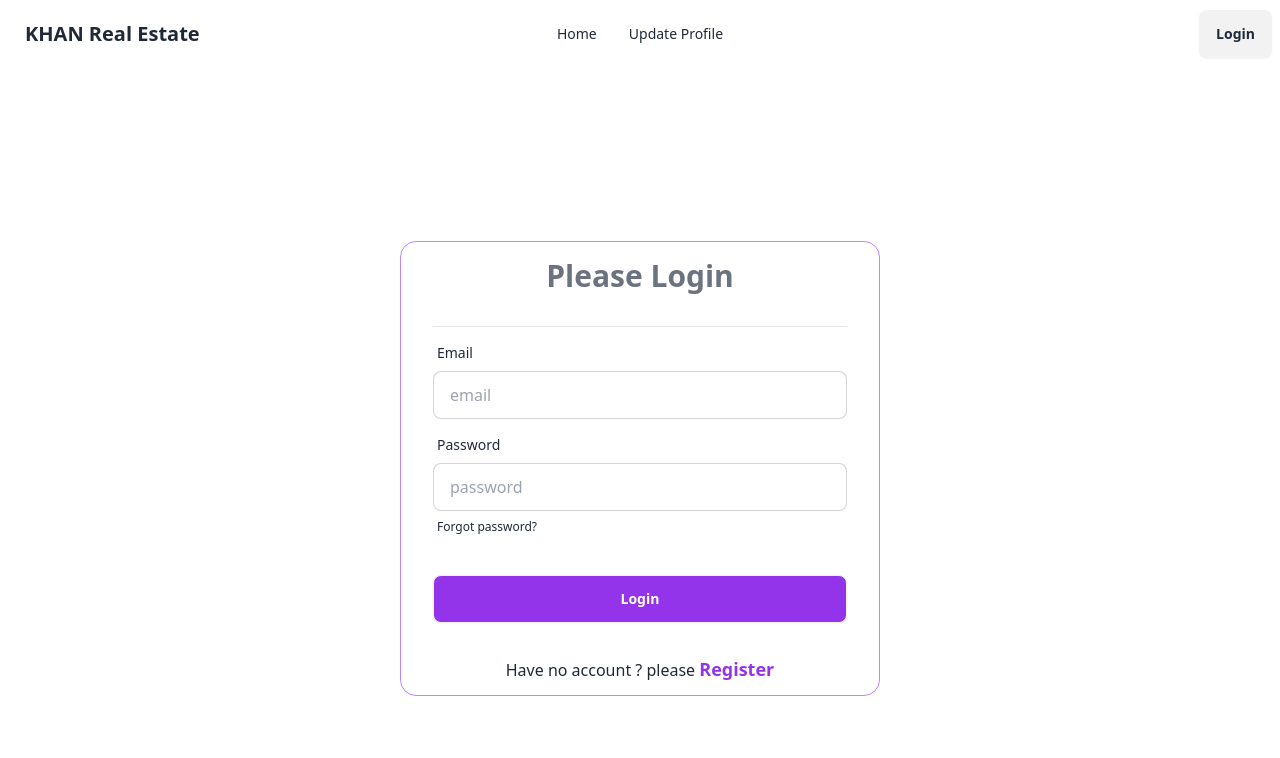
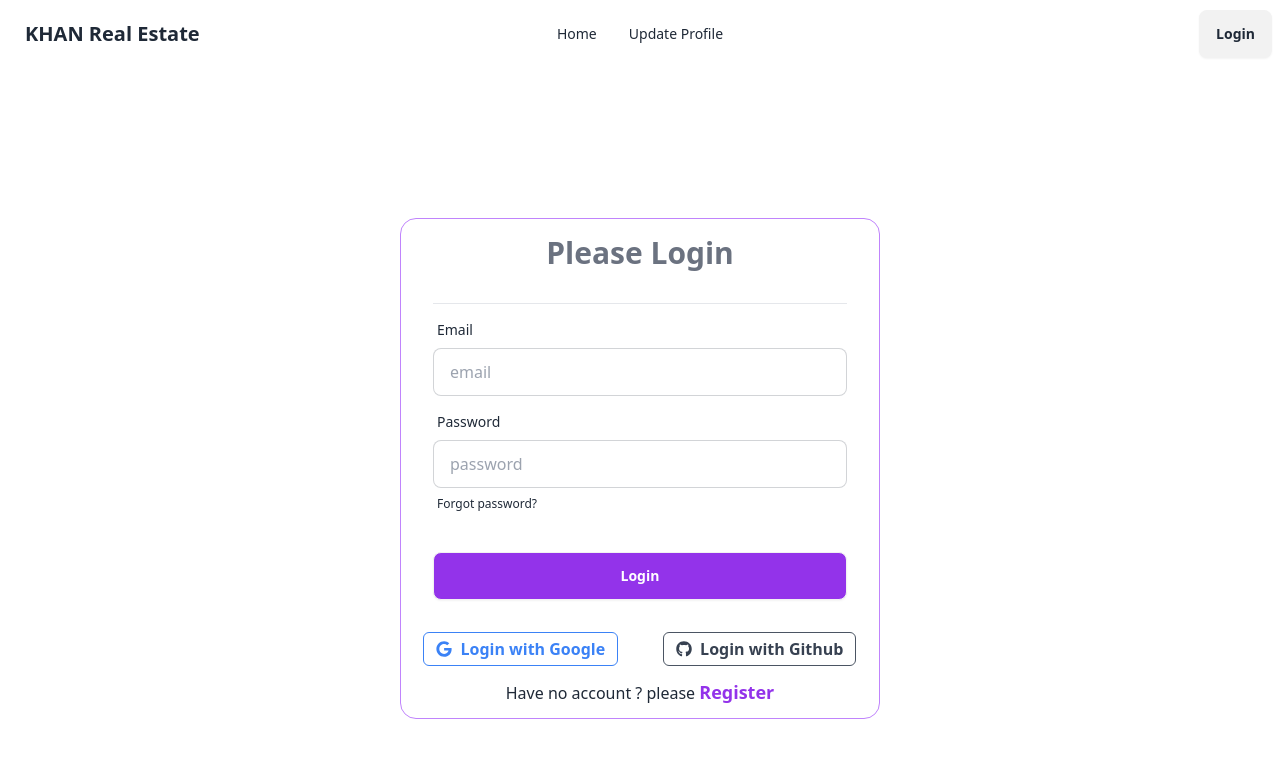
Before and after one commit to TASHDIK-29/Khan-Real-Estate-a9, a React (Vite) app: page /login in a window 1280 px wide. Shown: the top 758 px of the page. Built offline with nearby package versions, Linux system fonts and the light colour scheme; no server answers.

Commit message:
Google login functionality implemented

```diff
--- a/src/auth/AuthProvider.jsx
+++ b/src/auth/AuthProvider.jsx
@@ -1,4 +1,4 @@
-import { createUserWithEmailAndPassword, onAuthStateChanged, signInWithEmailAndPassword, signOut } from "firebase/auth";
+import { GoogleAuthProvider, createUserWithEmailAndPassword, onAuthStateChanged, signInWithEmailAndPassword, signInWithPopup, signOut } from "firebase/auth";
 import { createContext, useEffect, useState } from "react";
 import auth from "../firebase/firebase.config";
 
@@ -6,6 +6,8 @@ import auth from "../firebase/firebase.config";
 export const AuthContext = createContext(null);
 
 const AuthProvider = ({children}) => {
+
+    const googleProvider = new GoogleAuthProvider();
 
     const [user, setUser] = useState(null);
 
@@ -15,6 +17,11 @@ const AuthProvider = ({children}) => {
 
     const loginUser = (email, password) =>{
         return signInWithEmailAndPassword(auth, email, password);
+    }
+
+    // Google Login
+    const googleLogin = () =>{
+        return signInWithPopup(auth, googleProvider);
     }
 
     const logOut = () =>{
@@ -34,7 +41,8 @@ const AuthProvider = ({children}) => {
         createUser,
         loginUser,
         logOut,
-        user
+        user,
+        googleLogin
     }
     return (
         <AuthContext.Provider value={authInfo}>
--- a/src/pages/login/Login.jsx
+++ b/src/pages/login/Login.jsx
@@ -2,10 +2,11 @@ import { Link } from "react-router-dom";
 import { useForm } from "react-hook-form";
 import { useContext } from "react";
 import { AuthContext } from "../../auth/AuthProvider";
+import { FaGithub, FaGoogle } from "react-icons/fa";
 
 const Login = () => {
 
-    const {loginUser} = useContext(AuthContext);
+    const {loginUser, googleLogin} = useContext(AuthContext);
 
     const {
         register,
@@ -63,6 +64,10 @@ const Login = () => {
                                 <button className="btn bg-purple-600 text-white font-bold">Login</button>
                             </div>
                         </form>
+                        <div className="flex justify-between mb-3">
+                            <button onClick={googleLogin} className="flex items-center gap-2 border border-blue-500 rounded-md text-blue-500 font-semibold mx-auto py-1 px-3"><FaGoogle />Login with Google</button>
+                            <button onClick={googleLogin} className="flex items-center gap-2 border border-gray-600 rounded-md text-gray-700 font-semibold mx-auto py-1 px-3"><FaGithub />Login with Github</button>
+                        </div>
                         <div>
                             <p className="text-base mx-auto mb-3 text-center">Have no account ? please <Link to='/register' className="text-lg font-bold text-purple-600">Register</Link> </p>
                         </div>
```
